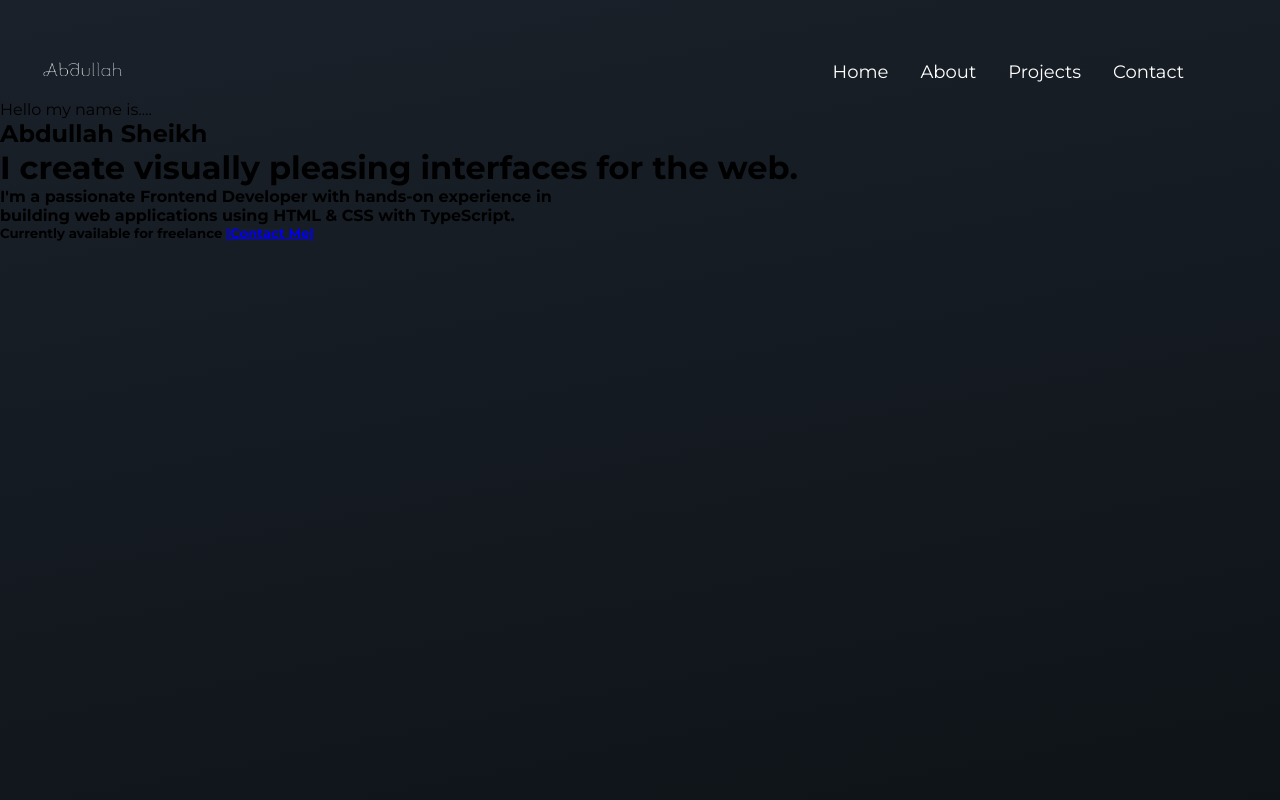
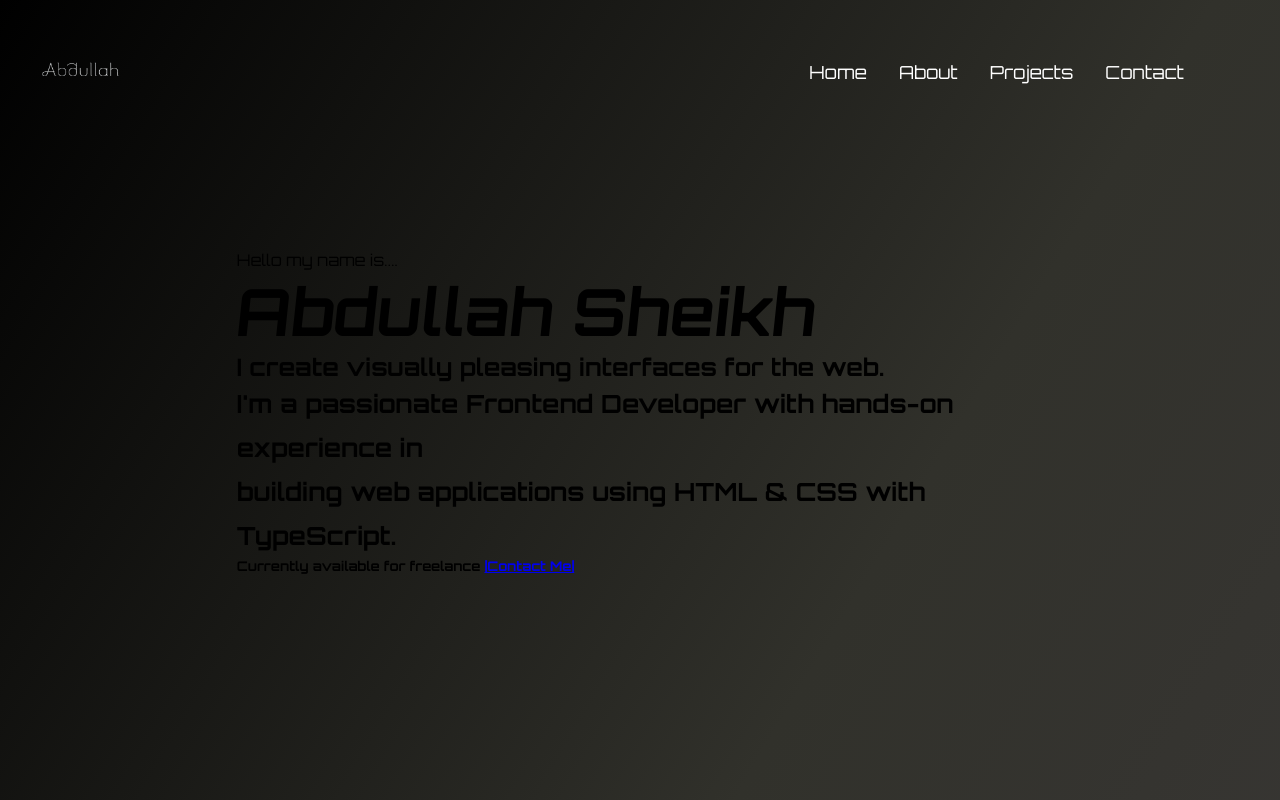
Before and after one commit to abdull42335/PORTFOLIO, a plain HTML site: page index.html in a window 1280 px wide. Shown: the top 800 px of the page. Drawn offline with nearby package versions, Linux system fonts and the light colour scheme.

Commit message:
First-container-created

```diff
--- a/index.html
+++ b/index.html
@@ -29,9 +29,9 @@
         <div class="left-1">
 <span>Hello my name is....</span>
 <br>
-<h2>Abdullah Sheikh</h2>
-<h1>I create visually pleasing
-    interfaces for the web.</h1>
+<h1>Abdullah Sheikh</h1>
+<h2>I create visually pleasing
+    interfaces for the web.</h2>
     <h4>I'm a passionate Frontend Developer with hands-on experience in <br>
         building web applications using HTML & CSS with TypeScript.</h4>
         <h5>Currently available for freelance <a href="tel:03153422426">|Contact Me|</a></h5>
--- a/style.css
+++ b/style.css
@@ -1,13 +1,19 @@
 @import url("https://fonts.googleapis.com/css?family=Montserrat:400,500,600,700&display=swap");
+@import url('https://fonts.googleapis.com/css2?family=Creepster&family=Orbitron:wght@400..900&family=Titillium+Web:ital,wght@0,200;0,300;0,400;0,600;0,700;0,900;1,200;1,300;1,400;1,600;1,700&display=swap');
+
 * {
   margin: 0;
   padding: 0;
   box-sizing: border-box;
-  font-family: "Montserrat", sans-serif;
+  /* font-family: "Montserrat", sans-serif; */
+  font-family: "Orbitron", sans-serif;
 }
 body{
     height: 500vh;
-    background-image: linear-gradient(349deg, #08102c 0%, #030506 50%, #1a212a 100%);
+    /* background-image: linear-gradient(349deg, #08102c 0%, #030506 50%, #1a212a 100%); */
+    background-color: #000000;
+background-image: linear-gradient(121deg, #000000 0%, #31312b 33%, #3d3a3a 66%, #393434 100%);
+
     background-size: cover;
     background-repeat: no-repeat;
 }
@@ -105,3 +111,25 @@ nav ul li.btn.hide i:before {
     opacity: 0;
   }
 }
+
+
+.container-1{
+
+  display: flex;
+  justify-content: center;
+  align-items: center;
+
+}
+.left-1{
+  width: 63%;
+  margin-top: 150px;
+}
+.left-1 h1{
+  font-size: 65px;
+  transform: skew(-6deg, 360deg);
+}
+.left-1 h4{
+  font-size: 25px;
+  line-height: 44px;
+
+}
```
